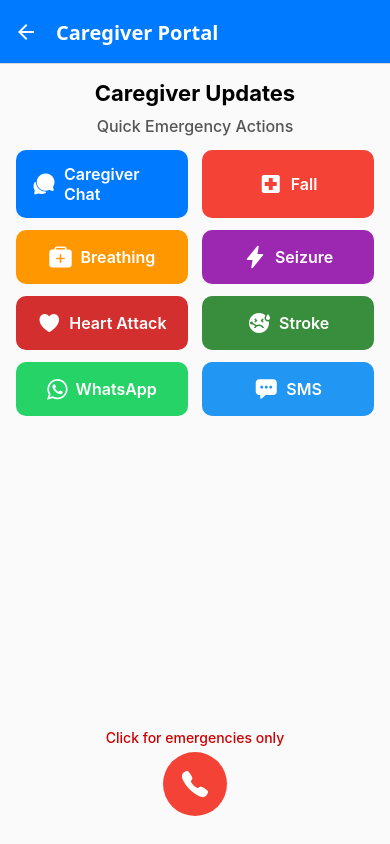
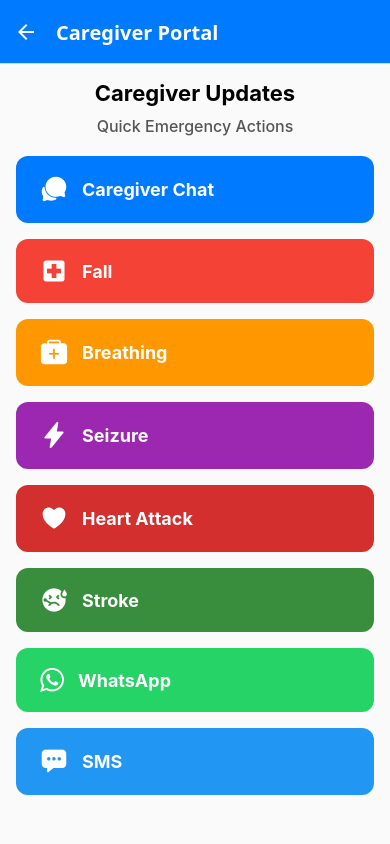
Before and after one commit to dancan1995/MEdico, a React Native app: screen /CaregiverPortal in a window 390 px wide. Shown: the top 844 px of the page. Built offline with nearby package versions, Linux system fonts and the light colour scheme; no server answers; what expo-notifications would draw is missing.

Commit message:
Removed DOB from signup screen and fixed input spacing

```diff
--- a/screens/CaregiverPortalScreen.js
+++ b/screens/CaregiverPortalScreen.js
@@ -9,6 +9,8 @@ import {
   Alert,
   Linking,
   Platform,
+  ScrollView,
+  SafeAreaView,
 } from 'react-native';
 import { auth, firestore } from '../firebase';
 import {
@@ -131,49 +133,49 @@ export default function CaregiverPortalScreen({ navigation }) {
   );
 
   return (
-    <View style={styles.container}>
+    <SafeAreaView style={styles.safeArea}>
+      <ScrollView style={styles.container}>
         <Text style={styles.title}>Caregiver Updates</Text>
-
         <Text style={styles.subtitle}>Quick Emergency Actions</Text>
 
-      <View style={styles.buttonRow}>
+        <View style={styles.buttonStack}>
           <TouchableOpacity style={[styles.actionButton, { backgroundColor: '#007aff' }]} onPress={() => navigation.navigate('ChatCA')}>
-          <Ionicons name="chatbubbles" size={24} color="#fff" />
+            <Ionicons name="chatbubbles" size={28} color="#fff" />
             <Text style={styles.btnText}>Caregiver Chat</Text>
           </TouchableOpacity>
 
           <TouchableOpacity style={[styles.actionButton, { backgroundColor: '#f44336' }]} onPress={() => sendEmergencyEmail('Fall')}>
-          <MaterialIcons name="local-hospital" size={24} color="#fff" />
+            <MaterialIcons name="local-hospital" size={28} color="#fff" />
             <Text style={styles.btnText}>Fall</Text>
           </TouchableOpacity>
 
           <TouchableOpacity style={[styles.actionButton, { backgroundColor: '#ff9800' }]} onPress={() => sendEmergencyEmail('Breathing Issue')}>
-          <Ionicons name="medkit" size={24} color="#fff" />
+            <Ionicons name="medkit" size={28} color="#fff" />
             <Text style={styles.btnText}>Breathing</Text>
           </TouchableOpacity>
 
           <TouchableOpacity style={[styles.actionButton, { backgroundColor: '#9c27b0' }]} onPress={() => sendEmergencyEmail('Seizure')}>
-          <Ionicons name="flash" size={24} color="#fff" />
+            <Ionicons name="flash" size={28} color="#fff" />
             <Text style={styles.btnText}>Seizure</Text>
           </TouchableOpacity>
 
           <TouchableOpacity style={[styles.actionButton, { backgroundColor: '#d32f2f' }]} onPress={() => sendEmergencyEmail('HeartAttack')}>
-          <Ionicons name="heart" size={24} color="#fff" />
+            <Ionicons name="heart" size={28} color="#fff" />
             <Text style={styles.btnText}>Heart Attack</Text>
           </TouchableOpacity>
 
           <TouchableOpacity style={[styles.actionButton, { backgroundColor: '#388e3c' }]} onPress={() => sendEmergencyEmail('Stroke')}>
-          <MaterialIcons name="sick" size={24} color="#fff" />
+            <MaterialIcons name="sick" size={28} color="#fff" />
             <Text style={styles.btnText}>Stroke</Text>
           </TouchableOpacity>
 
           <TouchableOpacity style={[styles.actionButton, { backgroundColor: '#25D366' }]} onPress={sendViaWhatsApp}>
-          <FontAwesome name="whatsapp" size={24} color="#fff" />
+            <FontAwesome name="whatsapp" size={28} color="#fff" />
             <Text style={styles.btnText}>WhatsApp</Text>
           </TouchableOpacity>
 
           <TouchableOpacity style={[styles.actionButton, { backgroundColor: '#2196f3' }]} onPress={sendViaSMS}>
-          <Ionicons name="chatbox-ellipses" size={24} color="#fff" />
+            <Ionicons name="chatbox-ellipses" size={28} color="#fff" />
             <Text style={styles.btnText}>SMS</Text>
           </TouchableOpacity>
         </View>
@@ -183,6 +185,7 @@ export default function CaregiverPortalScreen({ navigation }) {
           keyExtractor={(i) => i.id}
           renderItem={renderItem}
           ListEmptyComponent={<Text style={styles.empty}></Text>}
+          scrollEnabled={false}
         />
 
         <View style={styles.emergencyWrapper}>
@@ -194,12 +197,20 @@ export default function CaregiverPortalScreen({ navigation }) {
             <Ionicons name="call" size={30} color="#fff" />
           </TouchableOpacity>
         </View>
-    </View>
+      </ScrollView>
+    </SafeAreaView>
   );
 }
 
 const styles = StyleSheet.create({
-  container: { flex: 1, backgroundColor: '#fafafa', padding: 16 },
+  safeArea: {
+    flex: 1,
+    backgroundColor: '#fafafa',
+  },
+  container: {
+    flex: 1,
+    padding: 16,
+  },
   title: {
     fontSize: 22,
     fontWeight: '700',
@@ -209,7 +220,7 @@ const styles = StyleSheet.create({
   subtitle: {
     fontSize: 16,
     fontWeight: '500',
-    marginBottom: 8,
+    marginBottom: 12,
     textAlign: 'center',
     color: '#555',
   },
@@ -228,32 +239,33 @@ const styles = StyleSheet.create({
   time: { fontSize: 12, color: '#666', marginTop: 4 },
   ackButton: { color: '#007AFF', fontWeight: '600' },
   empty: { textAlign: 'center', color: '#666', marginTop: 24 },
-  buttonRow: {
-    flexDirection: 'row',
-    flexWrap: 'wrap',
-    justifyContent: 'space-between',
-    marginBottom: 16,
+  buttonStack: {
+    flexDirection: 'column',
+    justifyContent: 'center',
+    alignItems: 'center',
+    marginBottom: 20,
   },
   actionButton: {
     flexDirection: 'row',
     alignItems: 'center',
-    paddingVertical: 14,
-    paddingHorizontal: 16,
-    borderRadius: 10,
-    marginVertical: 6,
-    width: '48%',
-    justifyContent: 'center',
+    paddingVertical: 18,
+    paddingHorizontal: 24,
+    borderRadius: 12,
+    marginVertical: 8,
+    width: '100%',
+    justifyContent: 'flex-start',
   },
   btnText: {
     color: '#fff',
-    fontWeight: '600',
-    marginLeft: 8,
-    fontSize: 16,
+    fontWeight: '700',
+    marginLeft: 14,
+    fontSize: 18,
   },
   emergencyWrapper: {
     alignItems: 'center',
     marginTop: 30,
-    marginBottom: 12,
+    marginBottom: 40, // ← ensures button is above nav bar
+    paddingBottom: 30,
   },
   emergencyText: {
     fontSize: 14,
--- a/screens/ChatBotScreen.js
+++ b/screens/ChatBotScreen.js
@@ -146,7 +146,7 @@ export default function ChatBotScreen({ navigation }) {
           </View>
         )}
 
-        <View style={[styles.inputRow, { paddingBottom: 12 }]}>
+        <View style={[styles.inputRow, { paddingBottom: Platform.OS === 'ios' ? 12 : 35 }]}>
           <TextInput
             style={styles.input}
             placeholder="Type your message..."
--- a/screens/ChatLoginScreen.js
+++ b/screens/ChatLoginScreen.js
@@ -11,6 +11,7 @@ import {
   TouchableWithoutFeedback,
   Keyboard,
   ActivityIndicator,
+  ScrollView,
 } from 'react-native';
 import { auth } from '../firebase';
 import {
@@ -25,6 +26,7 @@ export default function ChatLoginScreen({ navigation, route }) {
   const [loading, setLoading] = useState(false);
   const [showPass, setShowPass] = useState(false);
   const [error, setError] = useState('');
+  const [emailValid, setEmailValid] = useState(true);
 
   useEffect(() => {
     const unsub = auth.onAuthStateChanged(user => {
@@ -35,10 +37,23 @@ export default function ChatLoginScreen({ navigation, route }) {
     return unsub;
   }, [navigation, route.params]);
 
+  const validateEmail = (value) => {
+    const regex = /^\S+@\S+\.\S+$/;
+    return regex.test(value);
+  };
+
   const handleLogin = async () => {
     setError('');
+    const isEmailValid = validateEmail(email.trim());
+    setEmailValid(isEmailValid);
+
     if (!email || !password) {
       setError('Please enter both your email and password.');
+      return;
+    }
+
+    if (!isEmailValid) {
+      setError('Please enter a valid email address.');
       return;
     }
 
@@ -46,7 +61,6 @@ export default function ChatLoginScreen({ navigation, route }) {
     try {
       const { user } = await signInWithEmailAndPassword(auth, email.trim(), password);
 
-      // Block login if email is not verified
       if (!user.emailVerified) {
         await auth.currentUser.sendEmailVerification();
         await auth.signOut();
@@ -82,6 +96,12 @@ export default function ChatLoginScreen({ navigation, route }) {
       <KeyboardAvoidingView
         style={styles.container}
         behavior={Platform.OS === 'ios' ? 'padding' : undefined}
+        keyboardVerticalOffset={100}
+      >
+        <ScrollView
+          contentContainerStyle={{ paddingBottom: 100 }}
+          showsVerticalScrollIndicator={false}
+          keyboardShouldPersistTaps="handled"
         >
           <Image
             source={require('../assets/images/logo.png')}
@@ -90,10 +110,7 @@ export default function ChatLoginScreen({ navigation, route }) {
 
           <Text style={styles.header}>Welcome back to MEdico</Text>
 
-        {/* Error Message */}
-        {error ? (
-          <Text style={styles.errorText}>{error}</Text>
-        ) : null}
+          {error ? <Text style={styles.errorText}>{error}</Text> : null}
 
           {/* Email Input */}
           <View style={styles.inputWrapper}>
@@ -105,9 +122,17 @@ export default function ChatLoginScreen({ navigation, route }) {
               autoCapitalize="none"
               keyboardType="email-address"
               value={email}
-            onChangeText={setEmail}
+              onChangeText={text => {
+                setEmail(text);
+                setEmailValid(true);
+              }}
+              editable={true}
+              focusable={true}
             />
           </View>
+          {!emailValid && (
+            <Text style={styles.errorText}>Invalid email format</Text>
+          )}
 
           {/* Password Input */}
           <View style={styles.inputWrapper}>
@@ -160,9 +185,8 @@ export default function ChatLoginScreen({ navigation, route }) {
             <Text style={styles.buttonText}>Create Account</Text>
           </TouchableOpacity>
 
-        <Text style={styles.smallText}>
-          You need an account and subscription to chat with MEdico AI.
-        </Text>
+          <Text style={styles.smallText}></Text>
+        </ScrollView>
       </KeyboardAvoidingView>
     </TouchableWithoutFeedback>
   );
@@ -173,7 +197,6 @@ const styles = StyleSheet.create({
     flex: 1,
     backgroundColor: '#fff',
     padding: 24,
-    justifyContent: 'center',
   },
   logo: {
     width: 100,
@@ -205,6 +228,7 @@ const styles = StyleSheet.create({
     marginBottom: 16,
   },
   input: {
+    flex: 1,
     marginLeft: 8,
     fontSize: 16,
     color: '#000',
--- a/screens/CreateAccountScreen.js
+++ b/screens/CreateAccountScreen.js
@@ -9,9 +9,8 @@ import {
   Platform,
   Image,
   ScrollView,
-  Modal,
+  Alert,
 } from 'react-native';
-import DateTimePicker from '@react-native-community/datetimepicker';
 import { Ionicons } from '@expo/vector-icons';
 import { createUserWithEmailAndPassword } from 'firebase/auth';
 import { auth, firestore } from '../firebase';
@@ -19,47 +18,23 @@ import { doc, setDoc, serverTimestamp } from 'firebase/firestore';
 
 export default function CreateAccountScreen({ navigation }) {
   const [email, setEmail] = useState('');
-  const [dob, setDob] = useState('');
   const [password, setPassword] = useState('');
   const [confirm, setConfirm] = useState('');
-  const [showPicker, setShowPicker] = useState(false);
-  const [selectedDate, setSelectedDate] = useState(new Date());
+  const [showPassword, setShowPassword] = useState(false);
+  const [showConfirm, setShowConfirm] = useState(false);
   const [acceptedTerms, setAcceptedTerms] = useState(false);
   const [signupError, setSignupError] = useState('');
 
   const checkEmail = e => /^[^\s@]+@[^\s@]+\.[^\s@]+$/.test(e);
-  const dateRegex = /^\d{2}-\d{2}-\d{4}$/;
-
-  const formatDateMMDDYYYY = date => {
-    const mm = String(date.getMonth() + 1).padStart(2, '0');
-    const dd = String(date.getDate()).padStart(2, '0');
-    const yyyy = date.getFullYear();
-    return `${mm}-${dd}-${yyyy}`;
-  };
-
-  const onDateChange = (event, date) => {
-    if (Platform.OS === 'android') setShowPicker(false);
-    if (date) {
-      setSelectedDate(date);
-      setDob(formatDateMMDDYYYY(date));
-    }
-  };
-
-  const toggleDatePicker = () => {
-    setShowPicker(prev => !prev);
-  };
 
   const handleSignup = async () => {
     setSignupError('');
     const e = email.trim().toLowerCase();
-    if (!e || !dob || !password || !confirm) {
+    if (!e || !password || !confirm) {
       return setSignupError('Please fill out all fields.');
     }
     if (!checkEmail(e)) {
       return setSignupError('Enter a valid email address.');
-    }
-    if (!dateRegex.test(dob)) {
-      return setSignupError('Date must be in MM-DD-YYYY format.');
     }
     if (password !== confirm) {
       return setSignupError('Both passwords must match.');
@@ -73,9 +48,13 @@ export default function CreateAccountScreen({ navigation }) {
 
       await setDoc(doc(firestore, 'users', user.uid), {
         email: user.email,
-        dateOfBirth: dob,
         createdAt: serverTimestamp(),
       });
+
+      Alert.alert(
+        'Account Created',
+        'Please log in using the email and password you just used. A verification link will be sent to your email.'
+      );
 
       navigation.replace('ChatLogin', { fromSignup: true });
     } catch (err) {
@@ -97,11 +76,10 @@ export default function CreateAccountScreen({ navigation }) {
 
         <Text style={styles.header}>Create Your Account</Text>
 
-        {/* Error Display */}
         {signupError ? <Text style={styles.errorText}>{signupError}</Text> : null}
 
         <TextInput
-          style={styles.input}
+          style={[styles.input, styles.inputSpacing]}
           placeholder="Email address"
           placeholderTextColor="#888"
           autoCapitalize="none"
@@ -110,79 +88,52 @@ export default function CreateAccountScreen({ navigation }) {
           onChangeText={setEmail}
         />
 
-        <View style={styles.dobRow}>
+        <View style={[styles.inputWrapper, styles.inputSpacing]}>
           <TextInput
             style={[styles.input, { flex: 1 }]}
-            placeholder="MM-DD-YYYY"
+            placeholder="Password"
             placeholderTextColor="#888"
-            keyboardType="numbers-and-punctuation"
-            value={dob}
-            onChangeText={setDob}
+            secureTextEntry={!showPassword}
+            value={password}
+            onChangeText={setPassword}
           />
-          <TouchableOpacity style={styles.dobButton} onPress={toggleDatePicker}>
-            <Ionicons name="calendar-outline" size={24} color="#007AFF" />
+          <TouchableOpacity onPress={() => setShowPassword(prev => !prev)}>
+            <Ionicons
+              name={showPassword ? 'eye-off-outline' : 'eye-outline'}
+              size={20}
+              color="#555"
+            />
           </TouchableOpacity>
         </View>
 
-        {Platform.OS === 'android' && showPicker && (
-          <Modal transparent animationType="fade" visible={showPicker}>
-            <TouchableOpacity
-              style={styles.modalBackground}
-              onPress={toggleDatePicker}
-              activeOpacity={1}
-            >
-              <View style={styles.pickerContainer}>
-                <DateTimePicker
-                  value={selectedDate}
-                  mode="date"
-                  display="spinner"
-                  maximumDate={new Date()}
-                  onChange={onDateChange}
-                />
-              </View>
-            </TouchableOpacity>
-          </Modal>
-        )}
-
-        {Platform.OS === 'ios' && showPicker && (
-          <DateTimePicker
-            value={selectedDate}
-            mode="date"
-            display="spinner"
-            maximumDate={new Date()}
-            onChange={onDateChange}
+        <View style={[styles.inputWrapper, styles.inputSpacing]}>
+          <TextInput
+            style={[styles.input, { flex: 1 }]}
+            placeholder="Confirm Password"
+            placeholderTextColor="#888"
+            secureTextEntry={!showConfirm}
+            value={confirm}
+            onChangeText={setConfirm}
           />
-        )}
-
-        <TextInput
-          style={styles.input}
-          placeholder="Password"
-          placeholderTextColor="#888"
-          secureTextEntry
-          value={password}
-          onChangeText={setPassword}
-        />
-
-        <TextInput
-          style={styles.input}
-          placeholder="Confirm Password"
-          placeholderTextColor="#888"
-          secureTextEntry
-          value={confirm}
-          onChangeText={setConfirm}
-        />
+          <TouchableOpacity onPress={() => setShowConfirm(prev => !prev)}>
+            <Ionicons
+              name={showConfirm ? 'eye-off-outline' : 'eye-outline'}
+              size={20}
+              color="#555"
+            />
+          </TouchableOpacity>
+        </View>
 
         <TouchableOpacity
           style={styles.termsRow}
           onPress={() => setAcceptedTerms(prev => !prev)}
           activeOpacity={0.7}
         >
-          <Ionicons
-            name={acceptedTerms ? 'checkbox' : 'checkbox-outline'}
-            size={20}
-            color={acceptedTerms ? '#007AFF' : '#555'}
-            style={{ marginRight: 8 }}
-          />
+          <View style={styles.checkboxBox}>
+            {acceptedTerms && (
+              <Ionicons name="checkmark" size={14} color="#007AFF" />
+            )}
+          </View>
           <Text style={styles.termsText}>
             I agree to the{' '}
             <Text style={styles.link} onPress={() => navigation.navigate('Terms')}>
@@ -241,24 +192,33 @@ const styles = StyleSheet.create({
     borderRadius: 8,
     paddingHorizontal: 16,
     paddingVertical: 12,
-    marginBottom: 16,
     fontSize: 16,
   },
-  dobRow: {
+  inputSpacing: {
+    marginBottom: 16,
+  },
+  inputWrapper: {
     flexDirection: 'row',
     alignItems: 'center',
-  },
-  dobButton: {
     backgroundColor: '#f2f2f2',
     borderRadius: 8,
-    padding: 12,
-    marginLeft: 8,
-    marginBottom: 16,
+    paddingHorizontal: 12,
+    paddingVertical: 8,
   },
   termsRow: {
     flexDirection: 'row',
     alignItems: 'center',
     marginVertical: 16,
+  },
+  checkboxBox: {
+    width: 20,
+    height: 20,
+    borderWidth: 1.5,
+    borderColor: '#007AFF',
+    borderRadius: 4,
+    alignItems: 'center',
+    justifyContent: 'center',
+    marginRight: 8,
   },
   termsText: {
     fontSize: 14,
@@ -298,15 +258,4 @@ const styles = StyleSheet.create({
     color: '#007AFF',
     fontWeight: '600',
   },
-  modalBackground: {
-    flex: 1,
-    backgroundColor: '#00000099',
-    justifyContent: 'flex-end',
-  },
-  pickerContainer: {
-    backgroundColor: '#fff',
-    padding: 16,
-    borderTopLeftRadius: 16,
-    borderTopRightRadius: 16,
-  },
 });
```
Also changed, not shown: app.json (+15 -3 lines), eas.json (+9 -1 lines), index.js (added, +8 -0 lines), metro.config.js (added, +7 -0 lines), package.json (+11 -10 lines), screens/FunctionalGoalsScreen.js (+6 -3 lines), 2 other files (tests, documents, lock files or other folders). Lines whose indentation alone changed are shown as unchanged.
